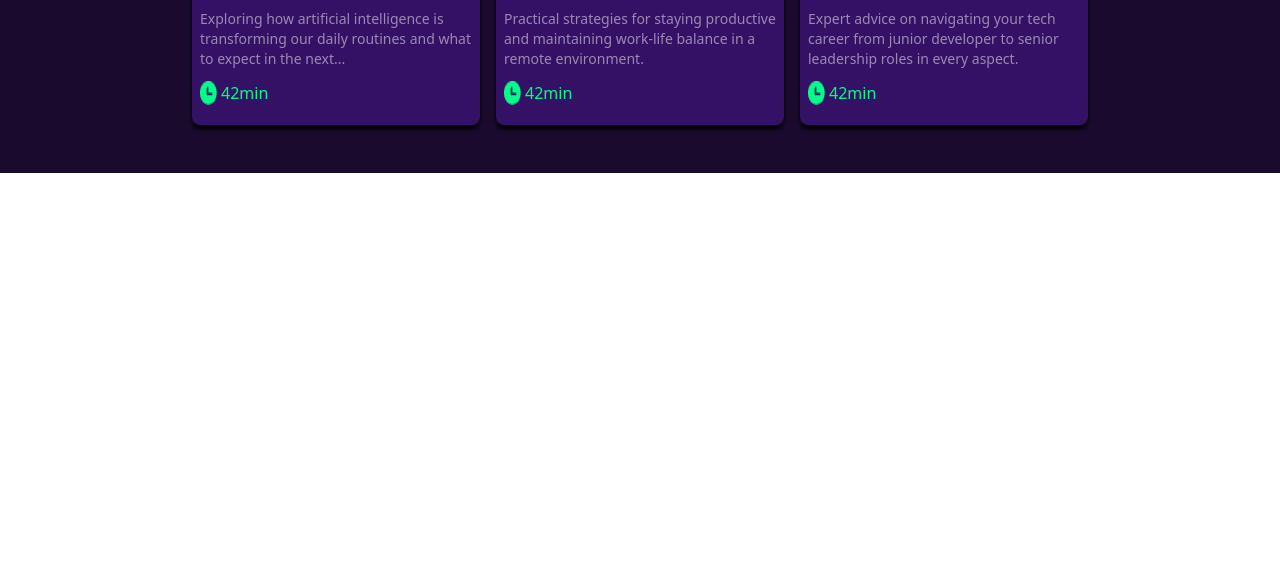
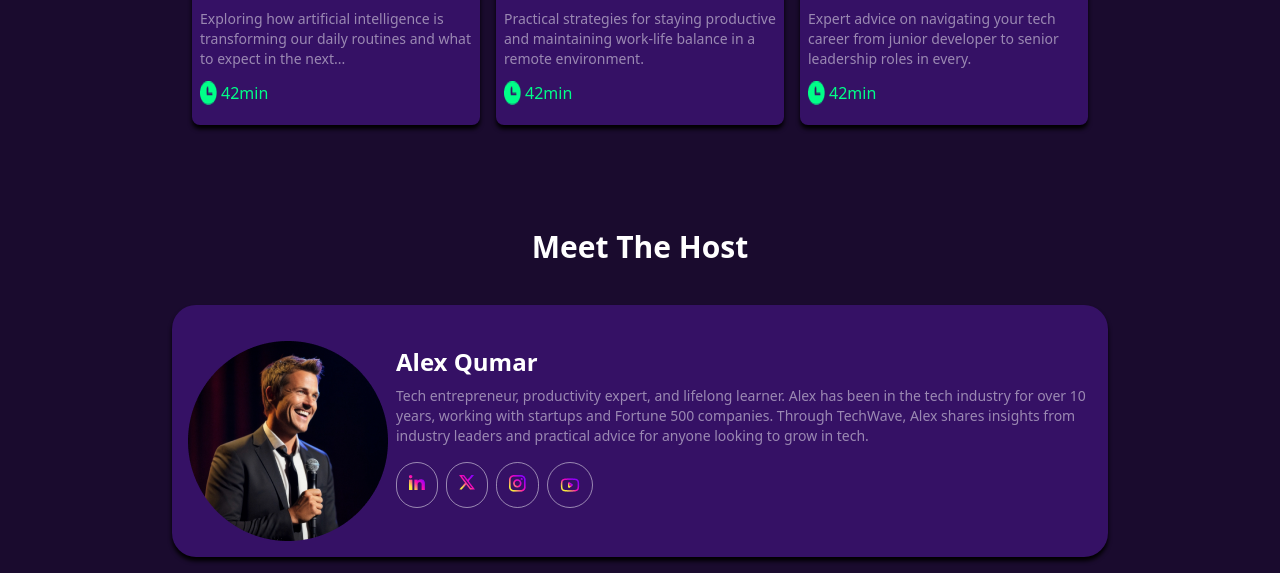
Before and after one commit to raju2277/B13-raz2, a plain HTML site: page index.html in a window 1280 px wide. Shown: the part 2011-2584 px from the top of the page. Before the commit the page ends 2184 px from the top, so only its background shows below. Drawn offline with nearby package versions, Linux system fonts and the light colour scheme.

Commit message:
challenge part added

```diff
--- a/index.html
+++ b/index.html
@@ -23,7 +23,7 @@
                     <li class="style-none hidden sm:block "><a class="text-sm"  href="#">Host</a></li>
                 </ul>
 
-                <button class="hidden sm:block bg-gradient-to-r from-[#F7E93F] via-[#FB09B4] to-[#9100F8] p-2 rounded-full text-white text-sm px-4 cursor-pointer">Subscribe <i class="fa-solid fa-arrow-right-long"></i></button>
+                <button class="hidden sm:block bg-gradient-to-r from-[#F7E93F] via-[#FB09B4] to-[#9100F8] p-2 rounded-full text-white text-sm px-4 cursor-pointer hover:bg-gradient-to-r hover:from-[#FB09B4] hover:to-purple-400 transition-all  ">Subscribe <i class="fa-solid fa-arrow-right-long"></i></button>
                 <img class="cursor-pointer sm:hidden mr-4" src="./B13-A02-TechWave/assets/hamburger-menu.png" alt="">
             </nav>
          </div>
@@ -42,8 +42,8 @@
                     <span class="pb-2 text-center text-white text-4xl font-bold flex  justify-center">TechWave</span>
                     <p class="w-[400px] sm:w-[600px] mx-auto text-center flex pb-2 justify-center text-white/50 text-sm ">Your daily dose of tech insights, productivity hacks, and personal growth</p>
                     <div class="flex gap-2 justify-center">
-                        <button class=" bg-gradient-to-r from-[#F7E93F] via-[#FB09B4] to-[#9100F8] p-2 rounded-full text-white text-sm px-4 cursor-pointer"> <i class="fa-solid fa-headphones"></i> Listen to spotify</button>
-                        <button class="text-[#00FF88] border rounded-full px-4 cursor-pointer hover:bg-white/30 hover:transition"> <i class="fa-solid fa-envelope"></i> Subscribe</button>
+                        <button class="hover:bg-gradient-to-r hover:from-[#FB09B4] hover:to-purple-400 transition-all  bg-gradient-to-r from-[#F7E93F] via-[#FB09B4] to-[#9100F8] p-2 rounded-full text-white text-sm px-4 cursor-pointer"> <i class="fa-solid fa-headphones"></i> Listen to spotify</button>
+                        <button class="text-[#00FF88] border rounded-full px-4 cursor-pointer hover:bg-gradient-to-r hover:from-[#FB09B4] hover:to-purple-500 hover:text-white transition-all  "> <i class="fa-solid fa-envelope"></i> Subscribe</button>
                     </div>
                </div>
      </section>
@@ -136,12 +136,31 @@
                     <div class="shadow-[0_4px_4px_0] rounded-lg bg-[#351165] aspect-video ">
                         <iframe class="w-full rounded-lg" src="https://www.youtube.com/embed/jvOIGU6pF2o?si=RQlohJ0rUabKEa4h" title="YouTube video player" frameborder="0" allow="accelerometer; autoplay; clipboard-write; encrypted-media; gyroscope; picture-in-picture; web-share" referrerpolicy="strict-origin-when-cross-origin" allowfullscreen></iframe>
                         <h2 class="text-white font-medium text-2xl my-3 ml-2">Career Growth in Tech: A Roadmap</h2>
-                        <p class="text-white/50 ml-2 text-sm">Expert advice on navigating your tech career from junior developer to senior leadership roles in every aspect.</p>
+                        <p class="text-white/50 ml-2 text-sm">Expert advice on navigating your tech career from junior developer to senior leadership roles in every.</p>
                         <span class="flex start gap-1 ml-2 text-[#00FF88] my-3 pb-2"><img src="./B13-A02-TechWave/assets/clock.png" alt="">42min</span>
                     </div>
                 </div>
             </div>
        </section>
 
+       <!-- challenge part -->
+        <section class="bg-[#1A0B2E]">
+            <div class=" p-4">
+                <h3 class="text-white font-bold text-3xl text-center py-10">Meet The Host</h3>
+                <div class=" container mx-auto md:w-3/4 shadow-[0_4px_4px_0] rounded-3xl bg-[#351165] md:flex md:p-4">
+                    <img class="mx-auto pt-5" src="./B13-A02-TechWave/assets/host.png" alt="">
+                    <div class="md:my-auto  ml-2">
+                        <h3 class="text-center text-2xl text-white font-bold md:text-start mb-2">Alex Qumar</h3>
+                        <p class="text-white/50 text-center text-sm md:text-start mb-2">Tech entrepreneur, productivity expert, and lifelong learner. Alex has been in the tech industry for over 10 years, working with startups and Fortune 500 companies. Through TechWave, Alex shares insights from industry leaders and practical advice for anyone looking to grow in tech.</p>
+                        <div class=" flex item-center justify-center md:justify-start py-2">
+                            <a class="border border-white/50 rounded-full p-3 mr-2 hover:bg-gradient-to-r hover:from-[#FB09B4] hover:to-purple-400 transition-all  " href="#"><img src="./B13-A02-TechWave/assets/linkedin.png" alt=""></a>
+                            <a class="border border-white/50 rounded-full p-3 mr-2 hover:bg-gradient-to-r hover:from-[#FB09B4] hover:to-purple-400 transition-all  " href="#"><img src="./B13-A02-TechWave/assets/x.png" alt=""></a>
+                            <a class="border border-white/50 rounded-full p-3 mr-2 hover:bg-gradient-to-r hover:from-[#FB09B4] hover:to-purple-400 transition-all  " href="#"><img src="./B13-A02-TechWave/assets/instagram.png" alt=""></a>
+                            <a class="border border-white/50 rounded-full p-3 mr-2 hover:bg-gradient-to-r hover:from-[#FB09B4] hover:to-purple-400 transition-all  " href="#"><img src="./B13-A02-TechWave/assets/youtube.png" alt=""></a>
+                        </div>
+                    </div>
+                </div>
+            </div>
+        </section>
 </body>
 </html>
```
